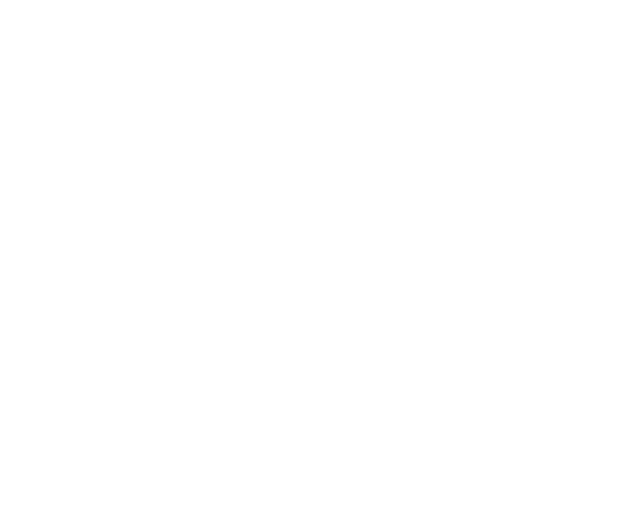
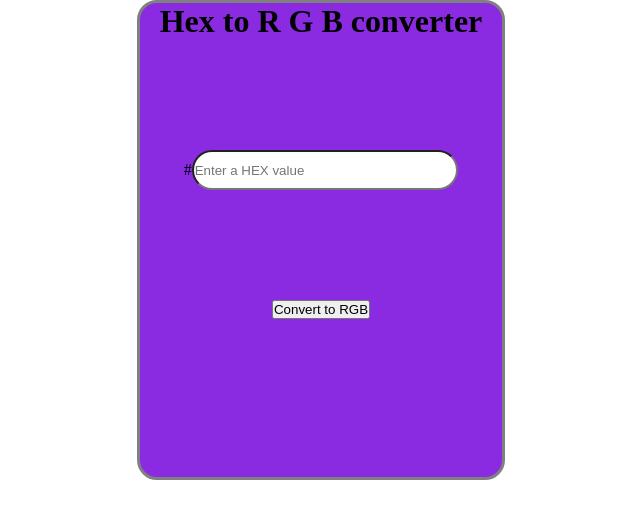
Before and after one commit to D-Raff/HexToRgb, a plain HTML site: page index.html in a window 1280 px wide. Shown: the whole page, without its empty margins (319-959 px from the left). Drawn offline with Linux system fonts and the light colour scheme.

Commit message:
did js and styling

```diff
--- a/index.html
+++ b/index.html
@@ -7,7 +7,20 @@
     <title>Document</title>
 </head>
 <body>
+    <div class="card">
+        <h1>Hex to
+            <span class="1">R</span>
+            <span class="2">G</span>
+            <span class="3">B</span>
+            converter
+        </h1>
+        <span>#<input data-hex type="text" placeholder="Enter a HEX value"></span>
 
+        <button data-convert type="button">Convert to RGB</button>
+
+        <label data-res></label>
+
+    </div>
 
 
 
--- a/script/code.js
+++ b/script/code.js
@@ -1 +1,15 @@
 // functionality
+
+const btnConvert = document.querySelector('[data-convert]')
+
+let input = document.querySelector('[data-hex]')
+
+let output = document.querySelector('[data-res]')
+
+function convert() {
+    let r = parseInt(input.value.slice(0,2), 16)
+    let g = parseInt(input.value.slice(2,4), 16)
+    let b = parseInt(input.value.slice(4,input.value.length), 16)
+    output.textContent = `RGB: (${r}, ${g}, ${b})`
+}
+btnConvert.addEventListener('click', convert)
--- a/style/style.css
+++ b/style/style.css
@@ -6,3 +6,39 @@
     padding: 0;
     box-sizing: border-box;
 }
+body{
+    width: 100vw;
+    height: 100vh;
+    display: flex;
+    justify-content: center;
+}
+
+.card{
+    border: 3px solid gray;
+    text-align: center;
+    height: 30em;
+    width: 23em;
+    display: flex;
+    flex-direction: column;
+    justify-content: space-between;
+    align-items: center;
+    background: blueviolet;
+    border-radius: 20px;
+}
+button{
+    width: fit-content;
+}
+:is(input, label){
+    height: 3em;
+    width: 20em;
+    border-radius: 30px;
+    padding: 1px;
+}
+
+@media screen and (max-width:375px) {
+    .card
+   { height: 100%;
+    width: 100%;
+    border-radius: 0px;
+}
+}
```
